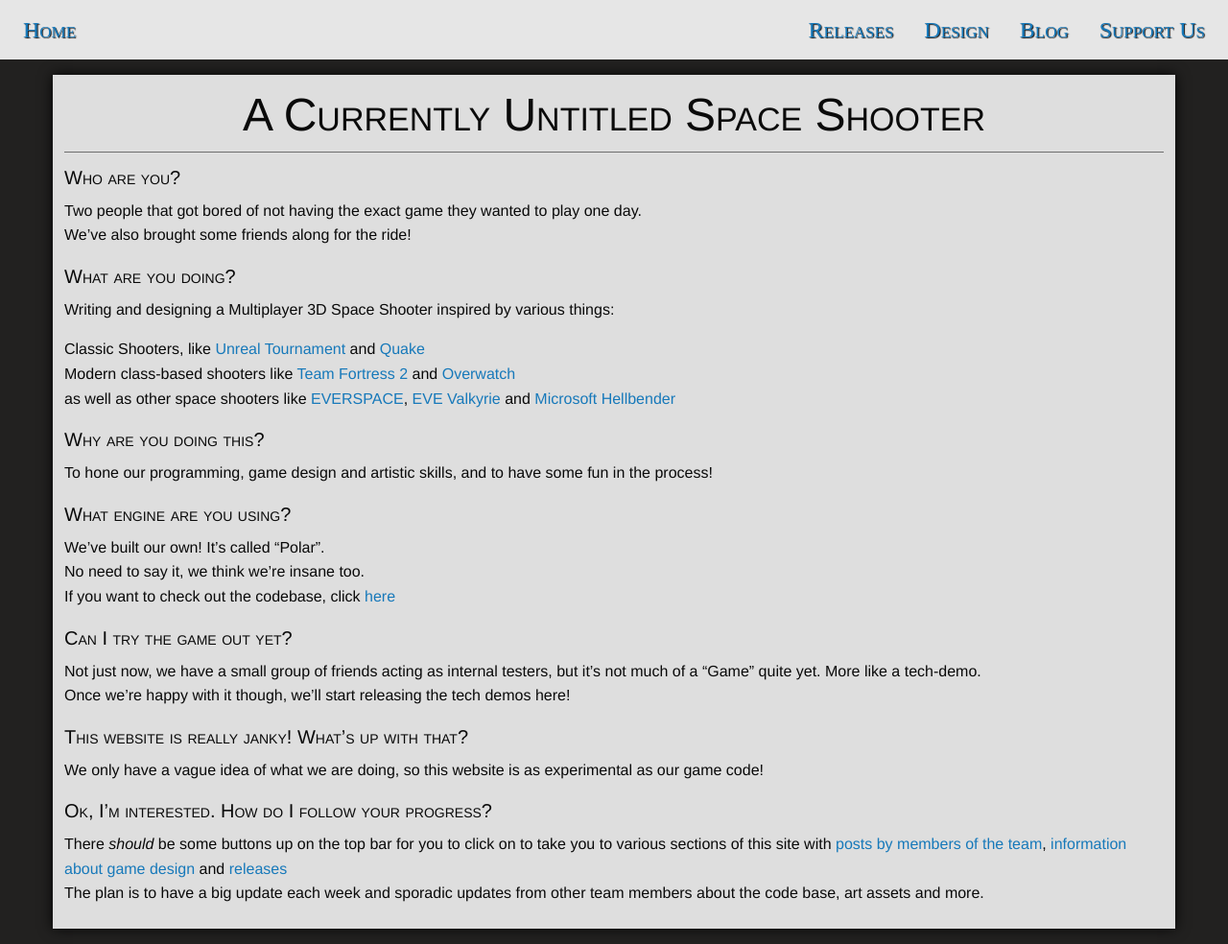
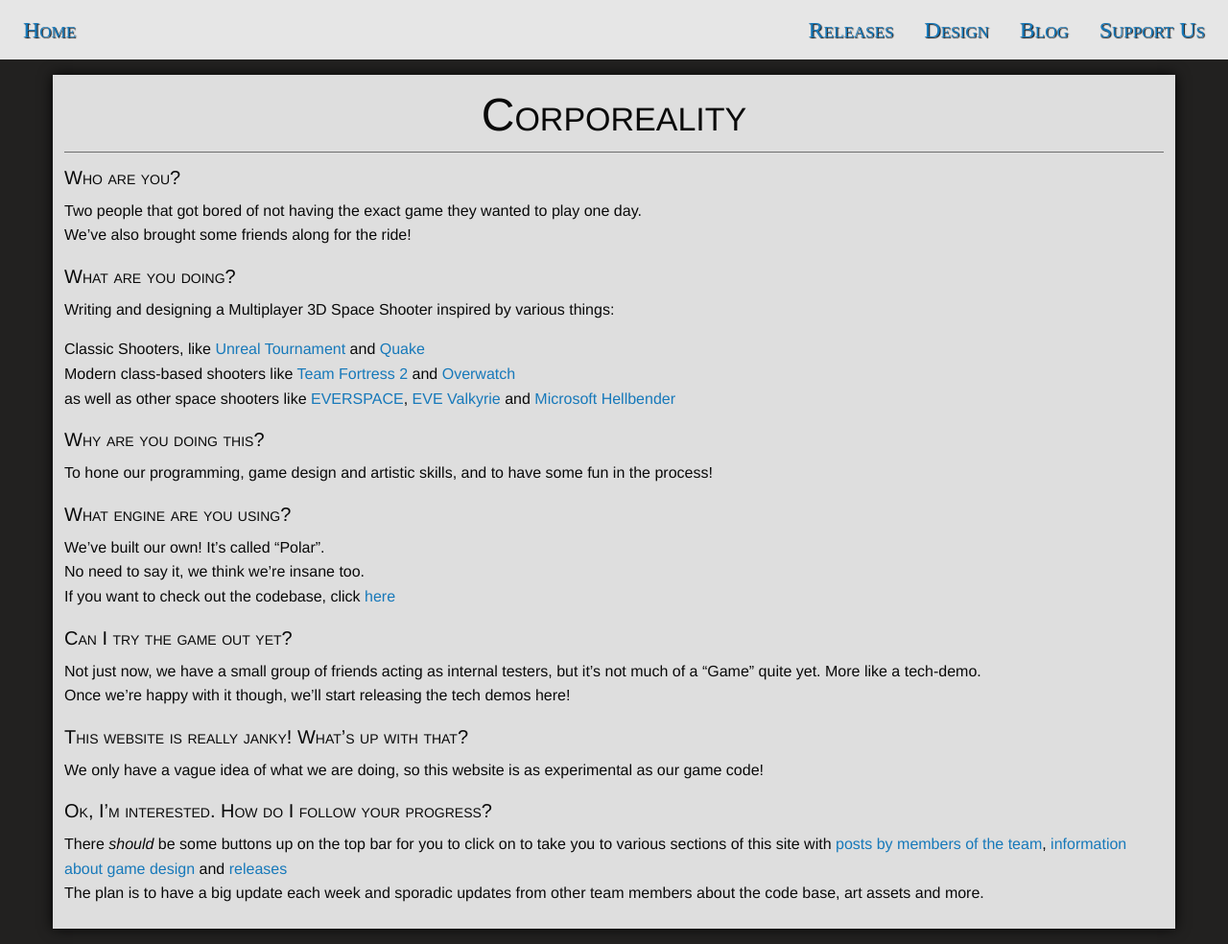
Before and after one commit to corporeality-space/web, a Jekyll site: the page built from index.md, in a window 1280 px wide. Shown: the whole page at 96% size. Built offline with Jekyll 4.4.1, drawn with Linux system fonts in a browser that asks for light colours; nearby versions of some CDN libraries; some web fonts are replaced; our own code applies the rules of GitHub Pages for plain Markdown files; library files that are not in the unit come from our copies.

Commit message:
Update index.md

```diff
--- a/index.md
+++ b/index.md
@@ -1,5 +1,5 @@
 ---
-title: A Currently Untitled Space Shooter
+title: Corporeality
 ---
 ### Who are you?
 Two people that got bored of not having the exact game they wanted to play one day.
```
